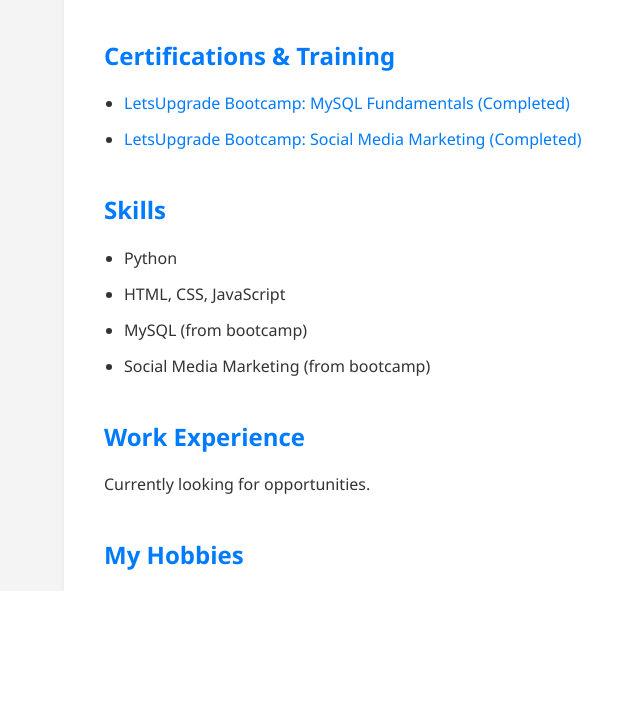
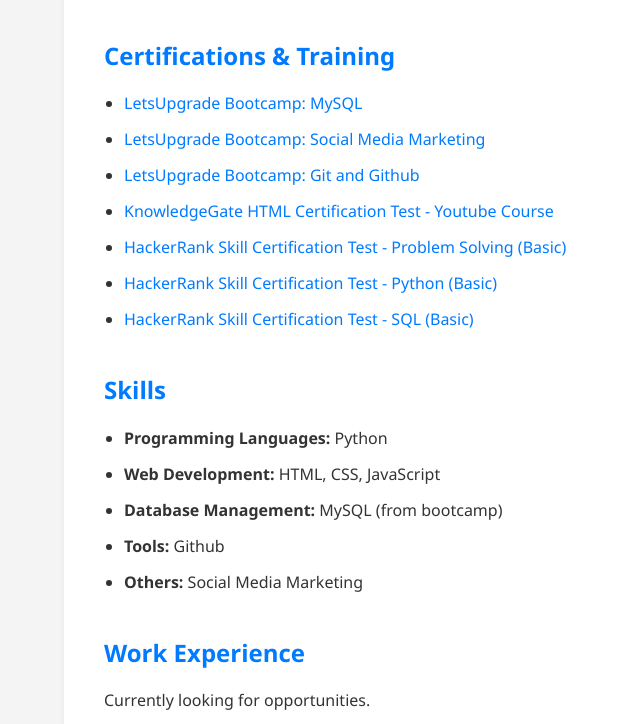
Before and after one commit to bikrampy/Bikram_Portfolio, a plain HTML site: page public/resume.html in a window 1280 px wide. Shown: the part 680-1404 px from the top of the page, without its empty margins (86-726 px from the left). Drawn offline with Linux system fonts and the light colour scheme.

Commit message:
New Certifications Added along with Comm Address and New Skills

```diff
--- a/public/resume.html
+++ b/public/resume.html
@@ -161,7 +161,7 @@
   </head>
   <body>
     <header>
-      <h1><a href="./resume.html">Bikram Saha's Resume</a></h1>
+      <h1><a href="./resume.html">Resume</a></h1>
     </header>
 
     <main>
@@ -198,7 +198,7 @@
               target="_blank"
               rel="noopener noreferrer"
             >
-              LetsUpgrade Bootcamp: MySQL Fundamentals (Completed)
+              LetsUpgrade Bootcamp: MySQL
             </a>
           </li>
           <li>
@@ -207,7 +207,52 @@
               target="_blank"
               rel="noopener noreferrer"
             >
-              LetsUpgrade Bootcamp: Social Media Marketing (Completed)
+              LetsUpgrade Bootcamp: Social Media Marketing
+            </a>
+          </li>
+          <li>
+            <a
+              href="../assets/pdfs/LUEGGMAR1252426.pdf"
+              target="_blank"
+              rel="noopener noreferrer"
+            >
+              LetsUpgrade Bootcamp: Git and Github
+            </a>
+          </li>
+          <li>
+            <a
+              href="../assets/pdfs/Certificate_KG_HTML.pdf"
+              target="_blank"
+              rel="noopener noreferrer"
+            >
+              KnowledgeGate HTML Certification Test - Youtube Course
+            </a>
+          </li>
+          <li>
+            <a
+              href="../assets/pdfs/problem_solving_basic certificate.pdf"
+              target="_blank"
+              rel="noopener noreferrer"
+            >
+              HackerRank Skill Certification Test - Problem Solving (Basic)
+            </a>
+          </li>
+          <li>
+            <a
+              href="../assets/pdfs/python_basic certificate.pdf"
+              target="_blank"
+              rel="noopener noreferrer"
+            >
+              HackerRank Skill Certification Test - Python (Basic)
+            </a>
+          </li>
+          <li>
+            <a
+              href="../assets/pdfs/sql_basic certificate.pdf"
+              target="_blank"
+              rel="noopener noreferrer"
+            >
+              HackerRank Skill Certification Test - SQL (Basic)
             </a>
           </li>
         </ul>
@@ -216,10 +261,11 @@
       <section>
         <h2>Skills</h2>
         <ul>
-          <li>Python</li>
-          <li>HTML, CSS, JavaScript</li>
-          <li>MySQL (from bootcamp)</li>
-          <li>Social Media Marketing (from bootcamp)</li>
+          <li><strong>Programming Languages:</strong> Python</li>
+          <li><strong>Web Development:</strong> HTML, CSS, JavaScript</li>
+          <li><strong>Database Management:</strong> MySQL (from bootcamp)</li>
+          <li><strong>Tools:</strong> Github</li>
+          <li><strong>Others:</strong> Social Media Marketing</li>
         </ul>
       </section>
 
```
Also changed, not shown: index.html (+2 -2 lines), public/about.html (+4 -2 lines), public/contact.html (+11 -2 lines), 5 other files.
